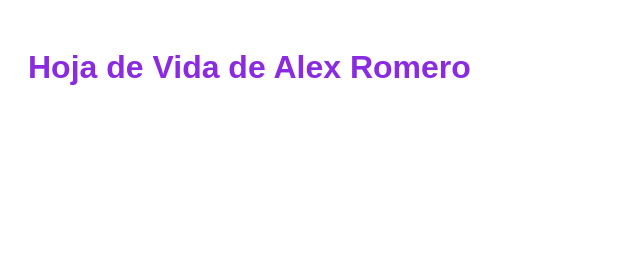
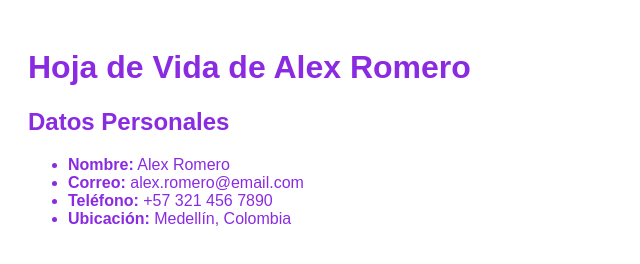
Before and after one commit to dinamarcano/hoja-de-vidas, a plain HTML site: page index.html in a window 1280 px wide. Shown: the whole page, without its empty margins (0-640 px from the left). Drawn offline with Linux system fonts and the light colour scheme.

Commit message:
Sección: Datos personales

```diff
--- a/index.html
+++ b/index.html
@@ -11,7 +11,15 @@
     <h1>Hoja de Vida de Alex Romero</h1>
   </header>
   <main>
-    <!-- Aquí van las secciones -->
+<section id="datos-personales">
+  <h2>Datos Personales</h2>
+  <ul>
+    <li><strong>Nombre:</strong> Alex Romero</li>
+    <li><strong>Correo:</strong> alex.romero@email.com</li>
+    <li><strong>Teléfono:</strong> +57 321 456 7890</li>
+    <li><strong>Ubicación:</strong> Medellín, Colombia</li>
+  </ul>
+</section>
   </main>
 </body>
 </html>
```
